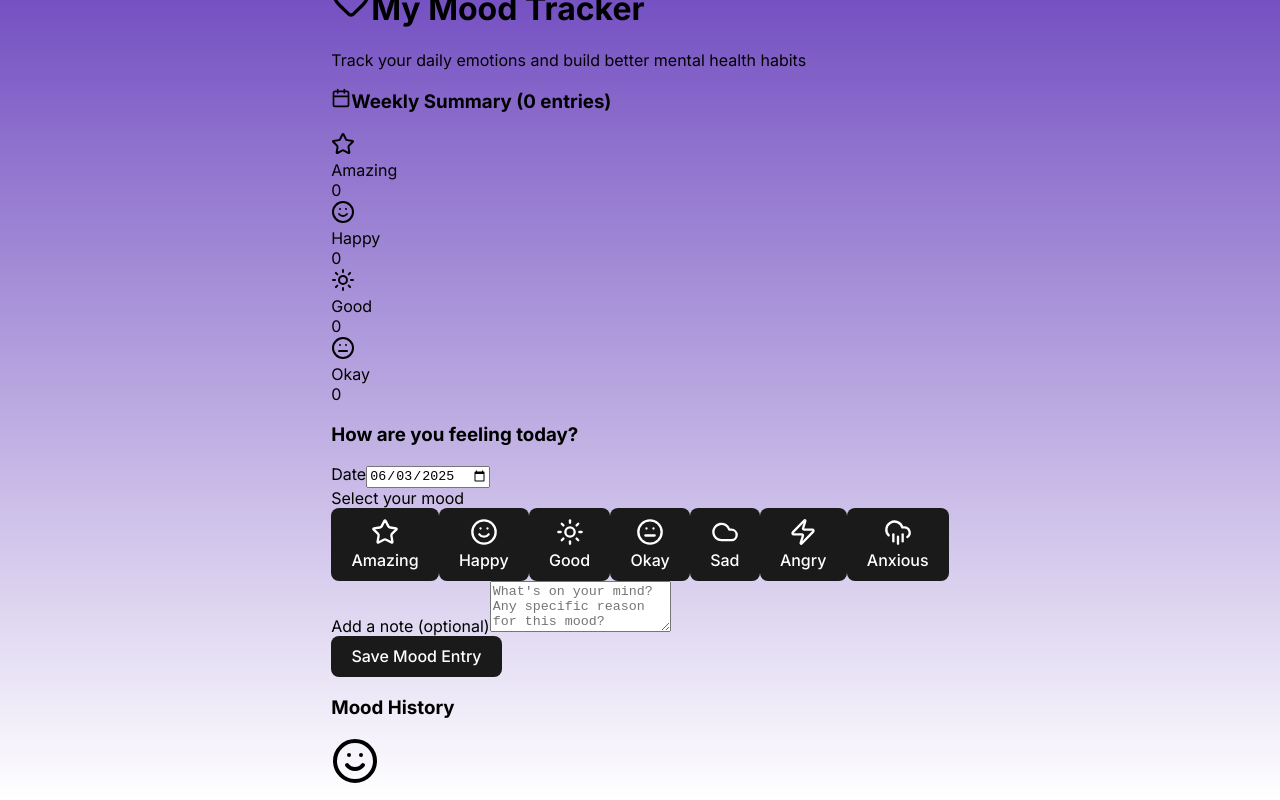
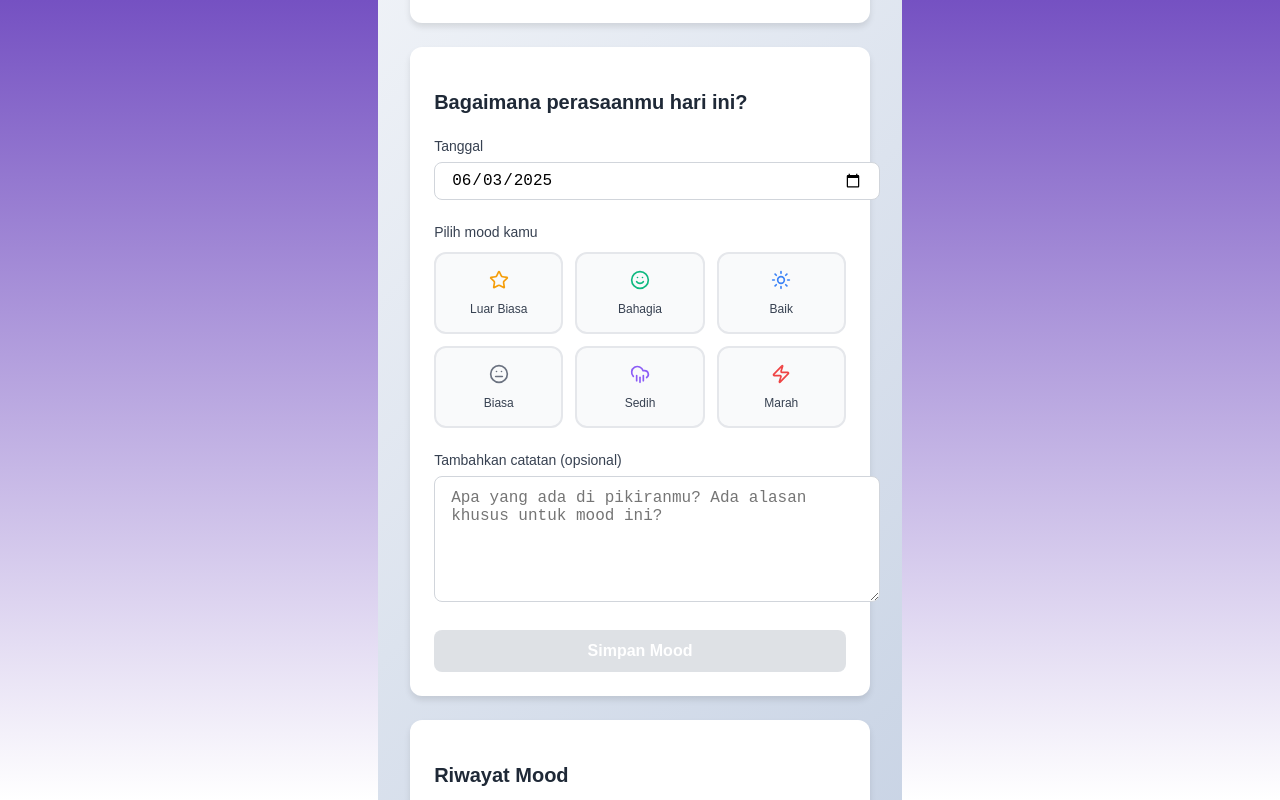
Before and after one commit to rossiptr/tubesLTKA, a Next.js app: page / in a window 1280 px wide. Shown: the top 800 px of the page. Built offline with nearby package versions, Linux system fonts and the light colour scheme.

Commit message:
Update page.tsx

```diff
--- a/app/page.tsx
+++ b/app/page.tsx
@@ -3,9 +3,8 @@
 import React, { useState, useEffect } from 'react';
 import {
   Calendar, Smile, Frown, Meh, Heart, Star,
-  Sun, Cloud, CloudRain, Zap
+  Sun, Cloud, CloudRain, Zap, Trash2, ChevronRight
 } from 'lucide-react';
-import { LucideProps } from 'lucide-react';
 
 type Mood = {
   id: number;
@@ -18,28 +17,25 @@ type Mood = {
 type MoodOption = {
   value: string;
   label: string;
-  icon: React.ComponentType<LucideProps>;
+  icon: React.ReactNode;
   color: string;
   bg: string;
 };
+
+const moodOptions: MoodOption[] = [
+  { value: 'amazing', label: 'Luar Biasa', icon: <Star size={20} />, color: '#f59e0b', bg: '#fef3c7' },
+  { value: 'happy', label: 'Bahagia', icon: <Smile size={20} />, color: '#10b981', bg: '#d1fae5' },
+  { value: 'good', label: 'Baik', icon: <Sun size={20} />, color: '#3b82f6', bg: '#dbeafe' },
+  { value: 'okay', label: 'Biasa', icon: <Meh size={20} />, color: '#6b7280', bg: '#f3f4f6' },
+  { value: 'sad', label: 'Sedih', icon: <CloudRain size={20} />, color: '#8b5cf6', bg: '#ede9fe' },
+  { value: 'angry', label: 'Marah', icon: <Zap size={20} />, color: '#ef4444', bg: '#fee2e2' },
+];
 
 export default function MoodTracker() {
   const [moods, setMoods] = useState<Mood[]>([]);
   const [selectedMood, setSelectedMood] = useState<string>('');
   const [note, setNote] = useState<string>('');
-  const [currentDate, setCurrentDate] = useState<string>(
-    new Date().toISOString().split('T')[0]
-  );
-
-  const moodOptions: MoodOption[] = [
-    { value: 'amazing', label: 'Amazing', icon: Star, color: 'text-yellow-500', bg: 'bg-yellow-100' },
-    { value: 'happy', label: 'Happy', icon: Smile, color: 'text-green-500', bg: 'bg-green-100' },
-    { value: 'good', label: 'Good', icon: Sun, color: 'text-blue-500', bg: 'bg-blue-100' },
-    { value: 'okay', label: 'Okay', icon: Meh, color: 'text-gray-500', bg: 'bg-gray-100' },
-    { value: 'sad', label: 'Sad', icon: Cloud, color: 'text-purple-500', bg: 'bg-purple-100' },
-    { value: 'angry', label: 'Angry', icon: Zap, color: 'text-red-500', bg: 'bg-red-100' },
-    { value: 'anxious', label: 'Anxious', icon: CloudRain, color: 'text-indigo-500', bg: 'bg-indigo-100' },
-  ];
+  const [currentDate, setCurrentDate] = useState<string>(new Date().toISOString().split('T')[0]);
 
   useEffect(() => {
     const savedMoods = JSON.parse(localStorage.getItem('moods') || '[]');
@@ -52,40 +48,34 @@ export default function MoodTracker() {
     const newMood: Mood = {
       id: Date.now(),
       mood: selectedMood,
-      note: note,
+      note,
       date: currentDate,
-      timestamp: new Date().toLocaleString(),
+      timestamp: new Date().toLocaleTimeString(),
     };
 
     const updatedMoods = [newMood, ...moods];
     setMoods(updatedMoods);
     localStorage.setItem('moods', JSON.stringify(updatedMoods));
-
     setSelectedMood('');
     setNote('');
   };
 
   const deleteMood = (id: number) => {
-    const updatedMoods = moods.filter((mood) => mood.id !== id);
+    const updatedMoods = moods.filter(mood => mood.id !== id);
     setMoods(updatedMoods);
     localStorage.setItem('moods', JSON.stringify(updatedMoods));
   };
 
-  const getMoodIcon = (moodValue: string): MoodOption => {
-    const mood = moodOptions.find((m) => m.value === moodValue);
-    return mood || moodOptions[3]; // default to 'okay'
-  };
-
   const getMoodStats = () => {
-    const last7Days = moods.filter((mood) => {
+    const last7Days = moods.filter(mood => {
       const moodDate = new Date(mood.date);
       const weekAgo = new Date();
       weekAgo.setDate(weekAgo.getDate() - 7);
       return moodDate >= weekAgo;
     });
 
-    const moodCounts: { [key: string]: number } = {};
-    last7Days.forEach((mood) => {
+    const moodCounts: Record<string, number> = {};
+    last7Days.forEach(mood => {
       moodCounts[mood.mood] = (moodCounts[mood.mood] || 0) + 1;
     });
 
@@ -93,34 +83,88 @@ export default function MoodTracker() {
   };
 
   const stats = getMoodStats();
+  const selectedMoodData = moodOptions.find(opt => opt.value === selectedMood) || moodOptions[3];
 
   return (
-    <div className="min-h-screen bg-gradient-to-br from-purple-100 via-pink-50 to-blue-100">
-      <div className="container mx-auto px-4 py-8 max-w-4xl">
+    <div style={{
+      minHeight: '100vh',
+      background: 'linear-gradient(135deg, #f5f7fa 0%, #c3cfe2 100%)',
+      padding: '2rem'
+    }}>
+      <div style={{
+        maxWidth: '800px',
+        margin: '0 auto',
+        fontFamily: 'sans-serif'
+      }}>
         {/* Header */}
-        <div className="text-center mb-8">
-          <h1 className="text-4xl font-bold text-gray-800 mb-2 flex items-center justify-center gap-3">
-            <Heart className="text-pink-500" size={40} />
-            My Mood Tracker
-          </h1>
-          <p className="text-gray-600">Track your daily emotions and build better mental health habits</p>
+        <div style={{
+          textAlign: 'center',
+          marginBottom: '2rem',
+          display: 'flex',
+          alignItems: 'center',
+          justifyContent: 'center',
+          gap: '0.5rem'
+        }}>
+          <Heart color="#ec4899" size={32} />
+          <h1 style={{
+            fontSize: '2rem',
+            fontWeight: 'bold',
+            color: '#1f2937',
+            margin: 0
+          }}>Pencatat Mood Harian</h1>
         </div>
 
         {/* Stats Card */}
-        <div className="bg-white rounded-xl shadow-lg p-6 mb-8">
-          <h3 className="text-lg font-semibold text-gray-800 mb-4 flex items-center gap-2">
-            <Calendar className="text-blue-500" size={20} />
-            Weekly Summary ({stats.total} entries)
-          </h3>
-          <div className="grid grid-cols-2 md:grid-cols-4 gap-4">
+        <div style={{
+          background: 'white',
+          borderRadius: '12px',
+          padding: '1.5rem',
+          marginBottom: '1.5rem',
+          boxShadow: '0 4px 6px rgba(0,0,0,0.1)'
+        }}>
+          <div style={{
+            display: 'flex',
+            alignItems: 'center',
+            gap: '0.5rem',
+            marginBottom: '1rem'
+          }}>
+            <Calendar color="#3b82f6" size={20} />
+            <h3 style={{
+              fontSize: '1.125rem',
+              fontWeight: '600',
+              color: '#1f2937',
+              margin: 0
+            }}>Ringkasan Mingguan ({stats.total} entri)</h3>
+          </div>
+
+          <div style={{
+            display: 'grid',
+            gridTemplateColumns: 'repeat(4, 1fr)',
+            gap: '1rem'
+          }}>
             {moodOptions.slice(0, 4).map(mood => {
               const count = stats.counts[mood.value] || 0;
-              const IconComponent = mood.icon;
               return (
-                <div key={mood.value} className={`${mood.bg} rounded-lg p-3 text-center`}>
-                  <IconComponent className={`${mood.color} mx-auto mb-1`} size={24} />
-                  <div className="text-sm font-medium text-gray-700">{mood.label}</div>
-                  <div className="text-lg font-bold text-gray-800">{count}</div>
+                <div key={mood.value} style={{
+                  background: mood.bg,
+                  borderRadius: '8px',
+                  padding: '0.75rem',
+                  textAlign: 'center'
+                }}>
+                  <div style={{ display: 'flex', justifyContent: 'center', color: mood.color }}>
+                    {mood.icon}
+                  </div>
+                  <div style={{
+                    fontSize: '0.875rem',
+                    fontWeight: '500',
+                    color: '#374151',
+                    marginTop: '0.25rem'
+                  }}>{mood.label}</div>
+                  <div style={{
+                    fontSize: '1.125rem',
+                    fontWeight: 'bold',
+                    color: '#111827'
+                  }}>{count}</div>
                 </div>
               );
             })}
@@ -128,55 +172,112 @@ export default function MoodTracker() {
         </div>
 
         {/* Add Mood Form */}
-        <div className="bg-white rounded-xl shadow-lg p-6 mb-8">
-          <h3 className="text-xl font-semibold text-gray-800 mb-6">How are you feeling today?</h3>
+        <div style={{
+          background: 'white',
+          borderRadius: '12px',
+          padding: '1.5rem',
+          marginBottom: '1.5rem',
+          boxShadow: '0 4px 6px rgba(0,0,0,0.1)'
+        }}>
+          <h3 style={{
+            fontSize: '1.25rem',
+            fontWeight: '600',
+            color: '#1f2937',
+            marginBottom: '1.5rem'
+          }}>Bagaimana perasaanmu hari ini?</h3>
 
-          <div className="space-y-6">
+          <div style={{ display: 'grid', gap: '1.5rem' }}>
             {/* Date Input */}
             <div>
-              <label className="block text-sm font-medium text-gray-700 mb-2">Date</label>
+              <label style={{
+                display: 'block',
+                fontSize: '0.875rem',
+                fontWeight: '500',
+                color: '#374151',
+                marginBottom: '0.5rem'
+              }}>Tanggal</label>
               <input
                 type="date"
                 value={currentDate}
                 onChange={(e) => setCurrentDate(e.target.value)}
-                className="w-full px-4 py-2 border border-gray-300 rounded-lg focus:ring-2 focus:ring-purple-500 focus:border-transparent"
+                style={{
+                  width: '100%',
+                  padding: '0.5rem 1rem',
+                  border: '1px solid #d1d5db',
+                  borderRadius: '8px',
+                  fontSize: '1rem'
+                }}
               />
             </div>
 
             {/* Mood Selection */}
             <div>
-              <label className="block text-sm font-medium text-gray-700 mb-3">Select your mood</label>
-              <div className="grid grid-cols-2 md:grid-cols-4 lg:grid-cols-7 gap-3">
-                {moodOptions.map(mood => {
-                  const IconComponent = mood.icon;
-                  return (
-                    <button
-                      key={mood.value}
-                      onClick={() => setSelectedMood(mood.value)}
-                      className={`p-4 rounded-xl border-2 transition-all duration-200 hover:scale-105 ${
-                        selectedMood === mood.value
-                          ? `${mood.bg} border-gray-400 shadow-md`
-                          : 'bg-gray-50 border-gray-200 hover:bg-gray-100'
-                      }`}
-                    >
-                      <IconComponent className={`${mood.color} mx-auto mb-2`} size={28} />
-                      <div className="text-xs font-medium text-gray-700">{mood.label}</div>
-                    </button>
-                  );
-                })}
+              <label style={{
+                display: 'block',
+                fontSize: '0.875rem',
+                fontWeight: '500',
+                color: '#374151',
+                marginBottom: '0.75rem'
+              }}>Pilih mood kamu</label>
+              <div style={{
+                display: 'grid',
+                gridTemplateColumns: 'repeat(auto-fill, minmax(100px, 1fr))',
+                gap: '0.75rem'
+              }}>
+                {moodOptions.map(mood => (
+                  <button
+                    key={mood.value}
+                    onClick={() => setSelectedMood(mood.value)}
+                    style={{
+                      padding: '1rem',
+                      borderRadius: '12px',
+                      border: `2px solid ${selectedMood === mood.value ? '#9ca3af' : '#e5e7eb'}`,
+                      background: selectedMood === mood.value ? mood.bg : '#f9fafb',
+                      transition: 'all 0.2s',
+                      cursor: 'pointer',
+                      display: 'flex',
+                      flexDirection: 'column',
+                      alignItems: 'center',
+                      gap: '0.5rem'
+                    }}
+                  >
+                    <div style={{ color: mood.color }}>
+                      {mood.icon}
+                    </div>
+                    <div style={{
+                      fontSize: '0.75rem',
+                      fontWeight: '500',
+                      color: '#374151'
+                    }}>{mood.label}</div>
+                  </button>
+                ))}
               </div>
             </div>
 
             {/* Note Input */}
             <div>
-              <label className="block text-sm font-medium text-gray-700 mb-2">
-                Add a note (optional)
+              <label style={{
+                display: 'block',
+                fontSize: '0.875rem',
+                fontWeight: '500',
+                color: '#374151',
+                marginBottom: '0.5rem'
+              }}>
+                Tambahkan catatan (opsional)
               </label>
               <textarea
                 value={note}
                 onChange={(e) => setNote(e.target.value)}
-                placeholder="What's on your mind? Any specific reason for this mood?"
-                className="w-full px-4 py-3 border border-gray-300 rounded-lg focus:ring-2 focus:ring-purple-500 focus:border-transparent resize-none"
+                placeholder="Apa yang ada di pikiranmu? Ada alasan khusus untuk mood ini?"
+                style={{
+                  width: '100%',
+                  padding: '0.75rem 1rem',
+                  border: '1px solid #d1d5db',
+                  borderRadius: '8px',
+                  fontSize: '1rem',
+                  minHeight: '100px',
+                  resize: 'vertical'
+                }}
                 rows={3}
               />
             </div>
@@ -185,55 +286,130 @@ export default function MoodTracker() {
             <button
               onClick={saveMood}
               disabled={!selectedMood}
-              className="w-full bg-gradient-to-r from-purple-500 to-pink-500 text-white py-3 px-6 rounded-lg font-semibold hover:from-purple-600 hover:to-pink-600 transition-all duration-200 disabled:opacity-50 disabled:cursor-not-allowed disabled:hover:from-purple-500 disabled:hover:to-pink-500"
+              style={{
+                width: '100%',
+                background: selectedMood
+                  ? `linear-gradient(135deg, ${selectedMoodData.color} 0%, #ec4899 100%)`
+                  : '#d1d5db',
+                color: 'white',
+                padding: '0.75rem 1.5rem',
+                borderRadius: '8px',
+                fontWeight: '600',
+                fontSize: '1rem',
+                border: 'none',
+                cursor: selectedMood ? 'pointer' : 'not-allowed',
+                transition: 'all 0.2s',
+                opacity: selectedMood ? 1 : 0.7
+              }}
             >
-              Save Mood Entry
+              Simpan Mood
             </button>
           </div>
         </div>
 
         {/* Mood History */}
-        <div className="bg-white rounded-xl shadow-lg p-6">
-          <h3 className="text-xl font-semibold text-gray-800 mb-6">Mood History</h3>
+        <div style={{
+          background: 'white',
+          borderRadius: '12px',
+          padding: '1.5rem',
+          boxShadow: '0 4px 6px rgba(0,0,0,0.1)'
+        }}>
+          <h3 style={{
+            fontSize: '1.25rem',
+            fontWeight: '600',
+            color: '#1f2937',
+            marginBottom: '1.5rem'
+          }}>Riwayat Mood</h3>
 
           {moods.length === 0 ? (
-            <div className="text-center py-8 text-gray-500">
-              <Smile className="mx-auto mb-4 text-gray-300" size={48} />
-              <p>No mood entries yet. Start tracking your emotions!</p>
+            <div style={{
+              textAlign: 'center',
+              padding: '2rem 0',
+              color: '#6b7280'
+            }}>
+              <Smile size={48} color="#d1d5db" style={{ margin: '0 auto 1rem' }} />
+              <p>Belum ada entri mood. Mulai lacak emosimu!</p>
             </div>
           ) : (
-            <div className="space-y-4">
+            <div style={{ display: 'grid', gap: '0.75rem' }}>
               {moods.slice(0, 10).map(mood => {
-                const moodData = getMoodIcon(mood.mood);
-                const IconComponent = moodData.icon;
+                const moodData = moodOptions.find(m => m.value === mood.mood) || moodOptions[3];
                 return (
-                  <div key={mood.id} className="flex items-start gap-4 p-4 bg-gray-50 rounded-lg hover:bg-gray-100 transition-colors">
-                    <div className={`${moodData.bg} p-2 rounded-lg`}>
-                      <IconComponent className={moodData.color} size={24} />
+                  <div key={mood.id} style={{
+                    display: 'flex',
+                    alignItems: 'flex-start',
+                    gap: '1rem',
+                    padding: '1rem',
+                    background: '#f9fafb',
+                    borderRadius: '8px',
+                    transition: 'background 0.2s'
+                  }}>
+                    <div style={{
+                      background: moodData.bg,
+                      padding: '0.5rem',
+                      borderRadius: '8px',
+                      color: moodData.color
+                    }}>
+                      {moodData.icon}
                     </div>
-                    <div className="flex-1">
-                      <div className="flex items-center gap-3 mb-1">
-                        <span className="font-semibold text-gray-800 capitalize">{mood.mood}</span>
-                        <span className="text-sm text-gray-500">{mood.date}</span>
-                        <span className="text-xs text-gray-400">{mood.timestamp}</span>
+                    <div style={{ flex: 1 }}>
+                      <div style={{
+                        display: 'flex',
+                        alignItems: 'center',
+                        gap: '0.5rem',
+                        marginBottom: '0.25rem',
+                        flexWrap: 'wrap'
+                      }}>
+                        <span style={{
+                          fontWeight: '600',
+                          color: '#1f2937',
+                          textTransform: 'capitalize'
+                        }}>{mood.mood}</span>
+                        <ChevronRight size={16} color="#9ca3af" />
+                        <span style={{
+                          fontSize: '0.875rem',
+                          color: '#6b7280'
+                        }}>{mood.date}</span>
+                        <span style={{
+                          fontSize: '0.75rem',
+                          color: '#9ca3af'
+                        }}>{mood.timestamp}</span>
                       </div>
                       {mood.note && (
-                        <p className="text-gray-600 text-sm">{mood.note}</p>
+                        <p style={{
+                          fontSize: '0.875rem',
+                          color: '#4b5563',
+                          margin: 0
+                        }}>{mood.note}</p>
                       )}
                     </div>
                     <button
                       onClick={() => deleteMood(mood.id)}
-                      className="text-red-500 hover:text-red-700 text-sm font-medium px-2 py-1 hover:bg-red-50 rounded"
+                      style={{
+                        color: '#ef4444',
+                        background: 'none',
+                        border: 'none',
+                        cursor: 'pointer',
+                        padding: '0.25rem',
+                        borderRadius: '4px',
+                        display: 'flex',
+                        alignItems: 'center'
+                      }}
                     >
-                      Delete
+                      <Trash2 size={18} />
                     </button>
                   </div>
                 );
               })}
 
               {moods.length > 10 && (
-                <div className="text-center pt-4">
-                  <p className="text-gray-500 text-sm">Showing latest 10 entries of {moods.length} total</p>
+                <div style={{
+                  textAlign: 'center',
+                  paddingTop: '1rem',
+                  fontSize: '0.875rem',
+                  color: '#6b7280'
+                }}>
+                  <p>Menampilkan 10 entri terbaru dari {moods.length} total</p>
                 </div>
               )}
             </div>
```
